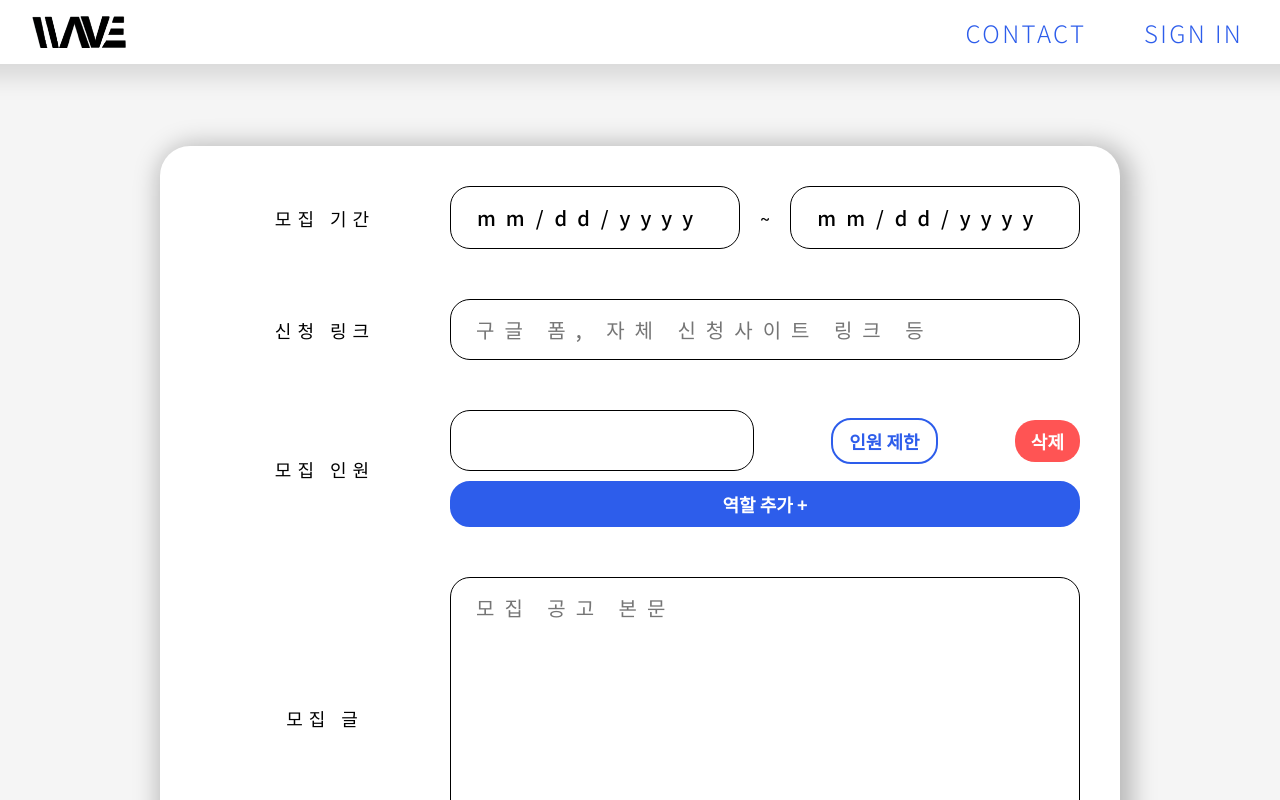
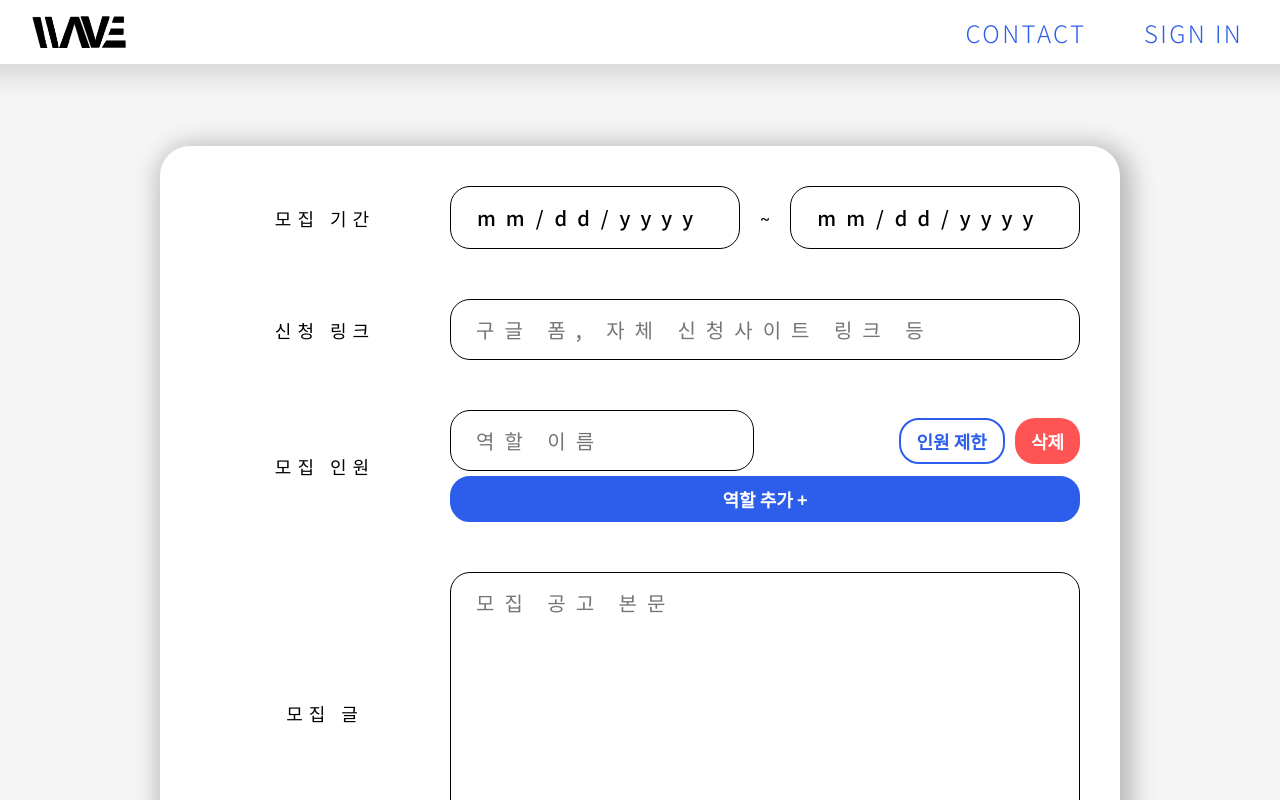
Before and after one commit to ggomabbang/dongarimart, a Next.js app: page /recruit in a window 1280 px wide. Both pictures are taken after a click on the button "역할 추가 +". Shown: the top 800 px of the page. Built offline with nearby package versions, Linux system fonts and the light colour scheme; no server answers.

Commit message:
/recruit UI Complete
+ fixed some bugs
+ UI complete
- API호출, 이미지 업로드 기능 미완성

```diff
--- a/app/recruit/page.js
+++ b/app/recruit/page.js
@@ -18,14 +18,14 @@ export default function Recruit() {
 
   const targetDeleter = (e) => {
     const to_change = recruitTarget;
-    const id = parseInt(e.target.parentElement.id);
+    const id = parseInt(e.target.parentElement.parentElement.id);
     to_change.splice(id, 1);
     setRecruitTarget([...to_change]);
   }
 
   const countAdder = (e) => {
     const to_change = recruitTarget;
-    const id = parseInt(e.target.parentElement.id);
+    const id = parseInt(e.target.parentElement.parentElement.id);
     if (to_change[id].count) {
       to_change[id].count = 0;
     } else {
@@ -34,16 +34,23 @@ export default function Recruit() {
     setRecruitTarget([...to_change]);
   }
 
+  const nameChanger = (e) => {
+    const to_change = recruitTarget;
+    const id = parseInt(e.target.parentElement.id);
+    to_change[id].name = e.target.value;
+    setRecruitTarget([...to_change]);
+  }
+
   const countChanger = (e) => {
     const to_change = recruitTarget;
-    const id = parseInt(e.target.parentElement.id);
+    const id = parseInt(e.target.parentElement.parentElement.id);
     if (e.target.value > 0) to_change[id].count = e.target.value;
     else to_change[id].count = 1;
     setRecruitTarget([...to_change]);
   }
 
   useEffect(()=>{
-    // console.log(recruitTarget);
+    console.log(recruitTarget);
   }, [recruitTarget]);
 
   return (
@@ -84,11 +91,15 @@ export default function Recruit() {
             {
               recruitTarget.map((role, index) => {
                 return (
-                  <div className={Styles.Right} key={index} id={index}>
+                  <div className={Styles.InRight} key={index} id={index}>
                     <input
                       id={`target+${index}`}
+                      value={role.name}
+                      onChange={nameChanger}
+                      placeholder={'역할 이름'}
                       className={Styles.TargetBox}
                     />
+                    <div className={Styles.HorButtons}>
                       {
                         role.count ?
                           <input
@@ -102,7 +113,10 @@ export default function Recruit() {
                       <button className={Styles.UploadButton} onClick={countAdder}>
                         인원 제한
                       </button>
-                    <button className={Styles.CancelButton} onClick={targetDeleter}>삭제</button>
+                      <button className={Styles.CancelButton} onClick={targetDeleter}>
+                        삭제
+                      </button>
+                    </div>
                   </div>
                 )
               })
@@ -128,6 +142,8 @@ export default function Recruit() {
           <p className={Styles.Left}>이미지</p>
           <div className={Styles.Right}>
             <img className={Styles.ImageBox}/>
+          </div>
+          <div className={Styles.Side}>
             <div className={Styles.Buttons}>
               <label className={Styles.UploadButton} htmlFor='input-file'>
                 업로드
@@ -141,6 +157,12 @@ export default function Recruit() {
               </input>
               <button className={Styles.CancelButton}>취소</button>
             </div>
+            <div className={Styles.Images}>
+              <img className={Styles.ImageSmallBox}/>
+              <img className={Styles.ImageSmallBox}/>
+              <img className={Styles.ImageSmallBox}/>
+              <img className={Styles.ImageSmallBox}/>
+            </div>
           </div>
         </lable>
 
--- a/app/recruit/recruit.module.css
+++ b/app/recruit/recruit.module.css
@@ -54,11 +54,28 @@
     flex: 1 0 0;
 }
 
+.InRight {
+    display: flex;
+    justify-content: space-between;
+    align-items: center;
+    align-self: stretch;
+}
+
 .RightEditable {
     display: flex;
     flex-direction: column;
-    gap: 10px;
+    align-items: flex-start;
+    gap: 5px;
     flex: 1 0 0;
+}
+
+.Side {
+    display: flex;
+    flex-direction: column;
+    justify-content: space-between;
+    align-items: flex-start;
+    flex: 1 0 0;
+    align-self: stretch;
 }
 
 .InputBox {
@@ -88,7 +105,7 @@
     padding: 15px 25px;
     width: 40%;
     align-items: center;
-    justify-content: space-between;
+    justify-content: stretch;
     gap: 10px;
 
     border-radius: 20px;
@@ -106,7 +123,7 @@
 
 .NumberBox {
     display: flex;
-    padding: 15px 10px;
+    padding: 0px 10px;
     width: 70px;
     align-items: center;
     justify-content: space-between;
@@ -146,7 +163,26 @@
     letter-spacing: 10px;
 }
 
-.ImageBox{
+.Images {
+    display: flex;
+    justify-content: stretch;
+    align-items: center;
+
+    gap: 5px;
+}
+
+.ImageSmallBox {
+    display: flex;
+    width: 75px;
+    height: 100px;
+    justify-content: center;
+    align-items: center;
+
+    border-radius: 13.7px;
+    background: #D9D9D9;
+}
+
+.ImageBox {
     display: flex;
     width: 300px;
     height: 400px;
@@ -156,6 +192,11 @@
 
     border-radius: 48px;
     background: #D9D9D9;
+}
+
+.HorButtons {
+    display: flex;
+    gap: 10px;
 }
 
 .Buttons {
@@ -205,9 +246,9 @@
 
 .AddButton {
     display: flex;
-    padding: 8px 16px;
+    padding: 8px 0px;
     justify-content: center;
-    flex: 1 0 0;
+    align-self: stretch;
 
     border-radius: 20px;
     border: 2px solid #2D5DEB;
```
Lines whose indentation alone changed are shown as unchanged.
